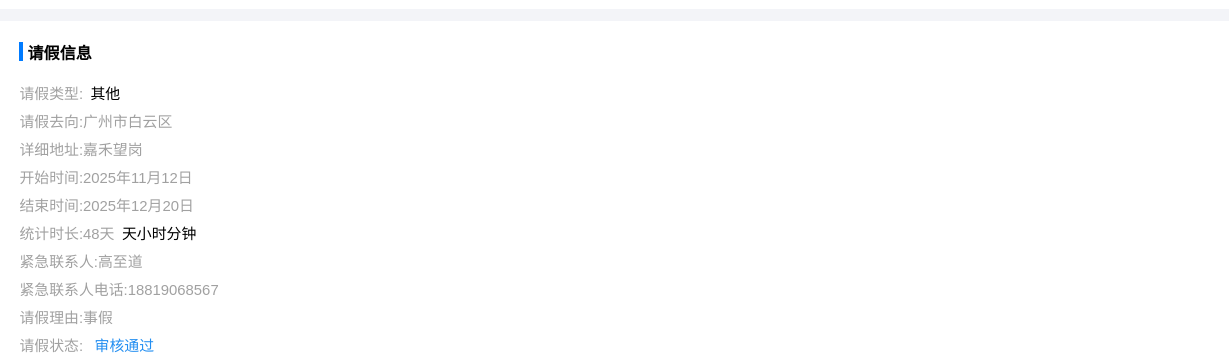
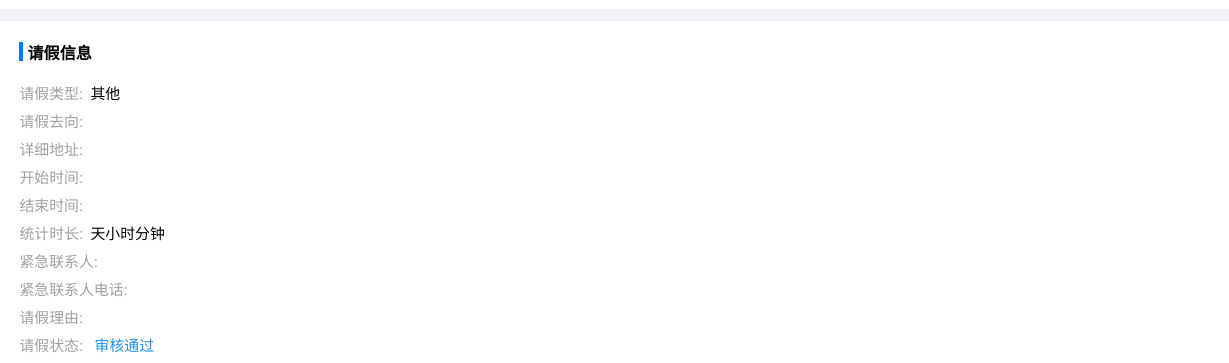
Before and after one commit to Xu-haojia/Xu-haojia.github.io, a plain HTML site: page index.html in a window 1280 px wide. Shown: the part 110-473 px from the top of the page, 0-1229 px from the left. Drawn offline with Linux system fonts and the light colour scheme.

Commit message:
Update index.html

```diff
--- a/index.html
+++ b/index.html
@@ -229,12 +229,12 @@ function initConfigPanel() {
   // === 2. 用户姓名 ===
   const h4El = document.querySelector('.user-text h4');
   const h4Val = data.user_h4_name || (h4El?.textContent?.trim() || defaultConfig.user_h4_name);
-  createInput('user_h4_name', '徐浩佳', h4Val);
+  createInput('user_h4_name', '用户姓名', h4Val);
 
   // === 3. 用户学号 ===
   const idEl = document.querySelector('.user-text > p:not([class])');
   const idVal = data.user_p_id || (idEl?.textContent?.trim() || defaultConfig.user_p_id);
-  createInput('user_p_id', '20243502140138', idVal);
+  createInput('user_p_id', '用户学号', idVal);
 
   // === 4. 办理人角色 ===
   const roleRow = Array.from(document.querySelectorAll('.progress .sub-info-row')).find(r =>
@@ -253,11 +253,11 @@ function initConfigPanel() {
   // === 6. 申请时间 ===
   const applyDivs = Array.from(document.querySelectorAll('div')).filter(div => {
     const pText = div.querySelector('p')?.textContent || '';
-    return pText.includes('2025年11月12日');
+    return pText.includes('申请');
   });
   const applyTimeEl = applyDivs[0]?.querySelector('.time');
   const applyTimeVal = data.apply_time || (applyTimeEl?.textContent?.trim() || defaultConfig.apply_time);
-  createInput('apply_time', '2025年12月20日', applyTimeVal);
+  createInput('apply_time', '申请时间', applyTimeVal);
 
   // 应用配置（使用安全更新）
   applyConfigToPage(data);
@@ -438,14 +438,14 @@ document.addEventListener('DOMContentLoaded', () => {
     <span>请假类型:</span>其他
     <img src="pass.png" style="float: right; margin-right: 0.7em; height: 3.3em; opacity: 0.9;">
 </p>
-        <p><span>请假去向:广州市白云区</span></p>
-        <p><span>详细地址:嘉禾望岗</span></p>
-        <p><span>开始时间:2025年11月12日</span></p>
-        <p><span>结束时间:2025年12月20日</span></p>
-        <p><span>统计时长:48天</span>天小时分钟</p>
-        <p><span>紧急联系人:高至道</span></p>
-        <p><span>紧急联系人电话:18819068567</span></p>
-        <p><span>请假理由:事假</span></p>
+        <p><span>请假去向:</span></p>
+        <p><span>详细地址:</span></p>
+        <p><span>开始时间:</span></p>
+        <p><span>结束时间:</span></p>
+        <p><span>统计时长:</span>天小时分钟</p>
+        <p><span>紧急联系人:</span></p>
+        <p><span>紧急联系人电话:</span></p>
+        <p><span>请假理由:</span></p>
         <p><span>请假状态:</span> <span style="color: rgb(34, 142, 241);">审核通过</span></p>
         <p><span>销假状态:</span></p>
         <p><span>请假附件:</span></p>
```
